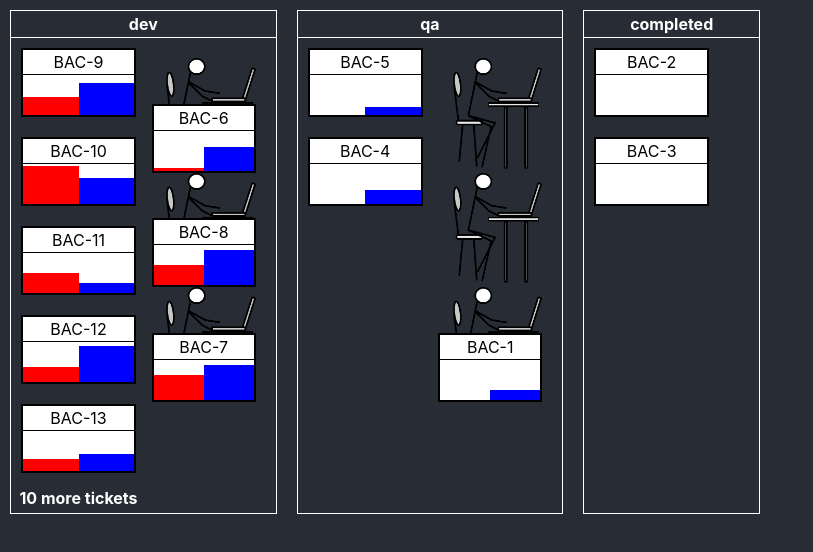
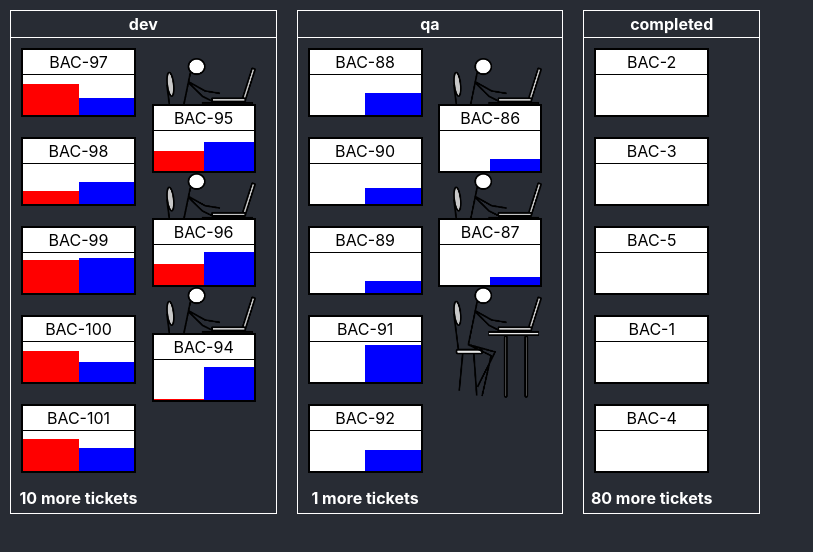
Before and after one commit to genixpro/dev-process-visualization, a React (Create React App) app: page / in a window 1280 px wide. Shown: the top 552 px of the page, without its empty margins (0-813 px from the left). Built offline with nearby package versions, Linux system fonts and the light colour scheme.

Commit message:
several small fixes

```diff
--- a/public/index.html
+++ b/public/index.html
@@ -24,7 +24,7 @@
       work correctly both with client-side routing and a non-root public URL.
       Learn how to configure a non-root public URL by running `npm run build`.
     -->
-    <title>React App</title>
+    <title>Dev Process Visualizer</title>
   </head>
   <body>
     <noscript>You need to enable JavaScript to run this app.</noscript>
--- a/src/App.js
+++ b/src/App.js
@@ -2,6 +2,7 @@ import stickProgrammer from './stick-programmer.png';
 import './App.css';
 import React from "react";
 
+const frameRate = 25;
 
 function renderTicket(params) {
  return <div className={"ticket"} key={params.number}>
@@ -140,7 +141,7 @@ class App extends React.Component{
         setInterval(() =>
         {
             this.doSimulationStep();
-        }, 500)
+        }, Math.round(1000.0 / frameRate))
     }
 
 
```
Also changed, not shown: 1 other file (tests, documents, lock files or other folders).
